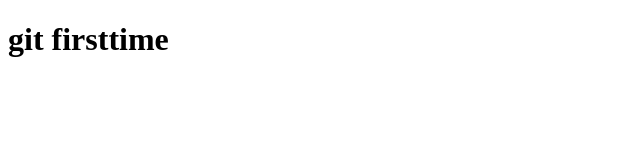
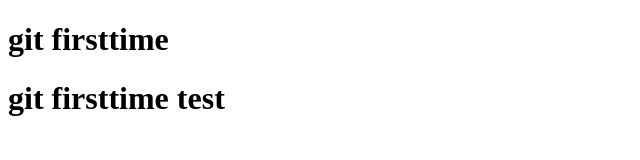
Before and after one commit to 6104101316/git-101-yt, a plain HTML site: page index.html in a window 1280 px wide. Shown: the whole page, without its empty margins (0-640 px from the left). Drawn offline with Linux system fonts and the light colour scheme.

Commit message:
add text test

```diff
--- a/index.html
+++ b/index.html
@@ -8,5 +8,6 @@
 </head>
 <body>
     <h1>git firsttime</h1>
+    <h1>git firsttime test</h1>
 </body>
 </html>
```
